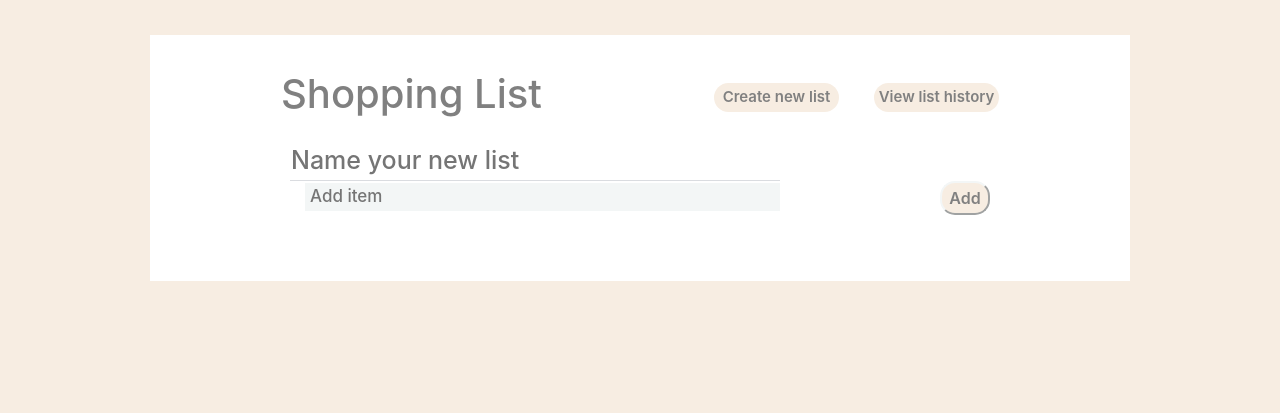
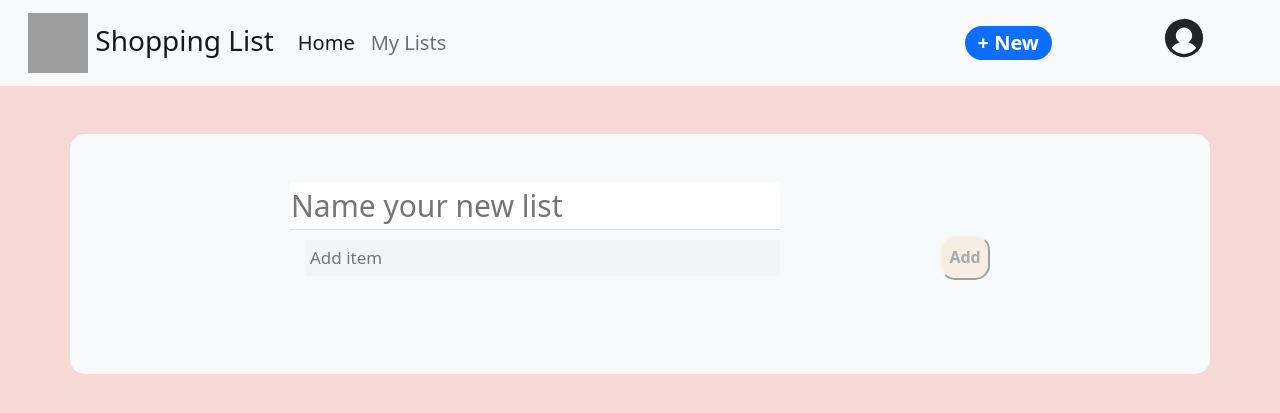
Before and after one commit to thucvy/shopping-list-project, a Flask app: page / in a window 1280 px wide. Shown: the top 413 px of the page. Run offline with Flask 2, Linux system fonts and the light colour scheme; some libraries are stand-ins or nearby versions; grey boxes are pictures that could not be loaded.

Commit message:
first phase of edit styling using bootstrap

```diff
--- a/app.py
+++ b/app.py
@@ -123,7 +123,7 @@ def create_app():
 
         connection.commit()
 
-        return render_template('home.html', entries=entries, listname=lname)
+        return render_template('home_extend.html', entries=entries, listname=lname)
 
     #This route is to save and redirect to 'View list history' page (used for the Prompt Ask-History Modal)
     @app.route("/save", methods =["GET","POST"])
@@ -166,10 +166,10 @@ def create_app():
         return response
 
     # Updated for DELETE LIST
-    @app.route("/list_delete/<lname>", methods =["POST","GET"])
+    @app.route("/list-delete/<lname>", methods =["POST","GET"])
     def list_delete(lname):
         print("in delete method")
-        sql_delete_list = "DELETE from lists where listName = TRIM(%s)"
+        sql_delete_list = "DELETE FROM lists WHERE listName = %s"
         cursor.execute(sql_delete_list, lname)
         connection.commit()
         print("Deleted rows : "+str(cursor.rowcount))
@@ -179,4 +179,4 @@ def create_app():
 
 if __name__ == '__main__':
     app = create_app()
-    app.run(debug=True)
+    app.run(debug=True, port=8080, use_reloader=False)
--- a/static/styles.css
+++ b/static/styles.css
@@ -3,7 +3,7 @@ html {
 }
 
 body{
-    background-color: #f7ede2;
+    background:#f5d9d5;
 }
 
 h1{
@@ -16,40 +16,12 @@ h2{
     text-align: center;
 }
 
-.bodypart{
-    background-color: white;
-    margin: 35px 150px;
-    padding: 20px;
+.content {
+    border-radius: 15px;
+    font-weight: 100;
+    color: rgba(0,0,0,.9);
 }
 
-.navbar {
-    max-width: 750px;
-    margin: 5px auto;
-    padding: 0 0px;
-    display: flex;
-    justify-content: space-between;
-    font-size: 20px;
-}
-
-.navbar__head{
-    color:grey;
-    display: flex;
-    padding: 0;
-    font-size: 40px;
-}
-
-.navbar__navigation{
-    list-style: none;
-    color:black;
-    display: flex;
-    padding: 0;
-    align-items: center;
-}
-
-.navbar__navigation-item{
-    margin-left: 25px;
-    text-align: center;
-}
 
 .button-item{
   background-color: #f7ede2; /* Green  #4CAF50 */
@@ -86,13 +58,14 @@ main{
 
 .form-list__input{
     width: 70%;
-    font-size: 25px;
+    font-size: 30px;
     font-weight: 530;
     margin-right: 20px;
+    margin-bottom: 5px;
     border: none;
     border-bottom: 1px solid #dadce0;
     padding: 1px;
-    color: grey;
+    color: rgba(0,0,0,.9);
 }
 
 .form-item{
@@ -108,13 +81,13 @@ main{
     font-size: 17px;
     font-weight: 470;
     margin-left: 15px;
-    margin-top: 2px;
+    margin-top: 5px;
     margin-right: 160px;
     margin-bottom: 4px;
     border: 2px;
     /*background-color: #f3f6f6;*/
     background-color: #f3f6f6;
-    padding-left: 5px;
+    padding: 5px;
 }
 
 .form__entry{
@@ -125,7 +98,7 @@ main{
     border-radius: 15px;
     cursor: pointer;
     background-color: #f7ede2;
-    color: grey;
+    color: darkgrey;
     border-color: #f3f6f6;
 }
 
@@ -154,7 +127,7 @@ main{
 .strikethrough{
     font-size: 20px;
     font-weight: 500;
-    color:grey;
+    color:rgba(0,0,0,.9);
 }
 
 input[type=checkbox]:checked + label{
@@ -198,7 +171,7 @@ input[type=checkbox]:checked + label + a + input + select + input {
 }
 
 .list_row_notes{
-    color:grey;
+    color:rgba(0,0,0,.9);
     width:270px;
     height: 25px;
     font-size: 14px;
@@ -208,7 +181,7 @@ input[type=checkbox]:checked + label + a + input + select + input {
 }
 
 .list_row_units{
-    color:grey;
+    color:rgba(0,0,0,.9);
     width:65px;
     height: 25px;
     font-size: 14px;
@@ -217,7 +190,7 @@ input[type=checkbox]:checked + label + a + input + select + input {
 }
 
 #list_row_quantity{
-    color:grey;
+    color:rgba(0,0,0,.9);
     width:40px;
     height: 25px;
     font-size: 14px;
@@ -316,7 +289,7 @@ th {
     border: none;
     background-color: #f7ede2;
     text-decoration: none;
-    color: black;
+    color: rgba(0,0,0,.9);
 }
 
 .table__row-delete-button:hover {
--- a/templates/home.html
+++ b/templates/home.html
@@ -9,36 +9,73 @@
         <link href="https://fonts.googleapis.com/css2?family=Lato:wght@400&display=swap" rel="stylesheet">
         <link rel="stylesheet" href="https://maxcdn.bootstrapcdn.com/bootstrap/4.0.0/css/bootstrap.min.css"
             integrity="sha384-Gn5384xqQ1aoWXA+058RXPxPg6fy4IWvTNh0E263XmFcJlSAwiGgFAW/dAiS6JXm" crossorigin="anonymous">
+        <link href="https://fonts.googleapis.com/css?family=Nunito:200,300,400,700" rel="stylesheet">
+        <link href="https://cdn.jsdelivr.net/npm/bootstrap@5.1.3/dist/css/bootstrap.min.css" rel="stylesheet"
+            integrity="sha384-1BmE4kWBq78iYhFldvKuhfTAU6auU8tT94WrHftjDbrCEXSU1oBoqyl2QvZ6jIW3" crossorigin="anonymous">
         <title>Shopping List</title>
     </head>
 
-    <body style="background-color: #f7ede2; display: flex; flex-direction: column; min-width: 1000px">
-        <div class="bodypart">
-            <!-- create a navbar which contains a header for Shopping List and 2 links for 'Create new list' and 'View list history' -->
-            <header class="navbar">
-                <h1 class="navbar__head">Shopping List</h1>
-                <ul class="navbar__navigation">
+    <body style="background:#f5d9d5">
+        {% block content %}
+        {% endblock content %}
         <!-- Create new list link : once hit,
                             1. If both List Name AND current Item list = empty -> no action (or go straight to Home page)
                             2. If there's change -> prompt to ask user to either save or discard
                             -->
+        <nav class="navbar navbar-expand-lg navbar-light bg-light">
+            <div class="container-fluid">
                 {% if not listname %}
-                    <li class="navbar__navigation-item"><a href="/" class="navbar__link"><span
-                                class="button-item">Create new list</span></a></li>
-                    <li class="navbar__navigation-item"><a href="/save" class="navbar__link"><span
-                                class="button-item">View list history</span></a></li>
+                <a class="navbar-brand fs-3" href="/">
+                    <img src="https://image.shutterstock.com/image-vector/shopping-list-line-art-style-260nw-643093108.jpg"
+                        width="60" height="60" class="d-inline-block align-center" alt="">
+                    Shopping List
+                </a>
                 {% else %}
-                    <li class="navbar__navigation-item"><a href="#" class="navbar__link" data-toggle="modal"
-                            data-target="#promptask-newModal"><span class="button-item">Create new list</span></a></li>
-                    <li class="navbar__navigation-item"><a href="#" class="navbar__link" data-toggle="modal"
-                            data-target="#promptask-historyModal"><span class="button-item">View list history</span></a>
-                    </li>
+                <a class="navbar-brand fs-3" href="#" data-toggle="modal" data-target="#promptask-newModal">
+                    <img src="https://image.shutterstock.com/image-vector/shopping-list-line-art-style-260nw-643093108.jpg"
+                        width="60" height="60" class="d-inline-block align-center" alt="">
+                    Shopping List
+                </a>
                 {% endif %}
 
-                    <!-- View list history link -->
+                <button class="navbar-toggler" type="button" data-bs-toggle="collapse"
+                    data-bs-target="#navbarNavAltMarkup" aria-controls="navbarNavAltMarkup" aria-expanded="false"
+                    aria-label="Toggle navigation">
+                    <span class="navbar-toggler-icon"></span>
+                </button>
+                <div class="collapse navbar-collapse" id="navbarNavAltMarkup">
+                    <div class="navbar-nav me-auto mb-2 mb-lg-0 fs-5">
+                        {% if not listname %}
+                        <a class="nav-link active" aria-current="page" href="/">Home</a>
+                        <a href="/save" class="nav-link">My Lists</a>
+                    </div>
+                    <div class="d-flex">
+                        <a href="/" class="nav-link"><span class="badge rounded-pill bg-primary fs-5 mx-5">+
+                                New</span></a>
+                        {% else %}
+                        <a class="nav-link active" aria-current="page" href="#" data-toggle="modal"
+                            data-target="#promptask-newModal">Home</a>
+                        <a href="#" class="nav-link" data-toggle="modal" data-target="#promptask-historyModal">My
+                            Lists</a>
+                    </div>
+                    <div class="d-flex">
+                        <a href="#" class="nav-link" data-toggle="modal" data-target="#promptask-newModal"><span
+                                class="badge rounded-pill bg-primary fs-5 mx-5">+
+                                New</span></a>
+                        {% endif %}
+                        <svg class="mx-5" viewBox="0 0 32 32" xmlns="http://www.w3.org/2000/svg" aria-hidden="true"
+                            role="presentation" focusable="false" style="height: 40; width: 40; fill: currentcolor;">
+                            <path
+                                d="m16 .7c-8.437 0-15.3 6.863-15.3 15.3s6.863 15.3 15.3 15.3 15.3-6.863 15.3-15.3-6.863-15.3-15.3-15.3zm0 28c-4.021 0-7.605-1.884-9.933-4.81a12.425 12.425 0 0 1 6.451-4.4 6.507 6.507 0 0 1 -3.018-5.49c0-3.584 2.916-6.5 6.5-6.5s6.5 2.916 6.5 6.5a6.513 6.513 0 0 1 -3.019 5.491 12.42 12.42 0 0 1 6.452 4.4c-2.328 2.925-5.912 4.809-9.933 4.809z">
+                            </path>
+                        </svg>
+                    </div>
 
-                </ul>
-            </header>
+                </div>
+            </div>
+        </nav>
+
+        <div class="container mx-auto my-5 p-5 bg-light content">
             <!-- Below is the main body of the web (below the nav bar) -->
             <main>
                 <!-- This is the 1st section where there's a text box to input 'List name' and another text box to add 'Item name' -->
@@ -140,6 +177,9 @@
         <script src="https://maxcdn.bootstrapcdn.com/bootstrap/4.0.0/js/bootstrap.min.js"
             integrity="sha384-JZR6Spejh4U02d8jOt6vLEHfe/JQGiRRSQQxSfFWpi1MquVdAyjUar5+76PVCmYl"
             crossorigin="anonymous"></script>
+        <script src="https://cdn.jsdelivr.net/npm/bootstrap@5.1.3/dist/js/bootstrap.bundle.min.js"
+            integrity="sha384-ka7Sk0Gln4gmtz2MlQnikT1wXgYsOg+OMhuP+IlRH9sENBO0LRn5q+8nbTov4+1p"
+            crossorigin="anonymous"></script>
         <script src="/static/script.js"></script>
 
         <!-- Prompt Ask - New Modal -->
--- a/templates/save.html
+++ b/templates/save.html
@@ -36,7 +36,7 @@
                         <td class="table__cell_2">{{row[1]}}</td>
                         <td class="table__cell_3">
                             {% include 'confirm_delete_modal.html' %}
-                            <a href="/list_delete/{{row[0]}}" class="table__row-delete-button" data-toggle="modal"
+                            <a href="/list-delete/{{row[0]}}" class="table__row-delete-button" data-toggle="modal"
                                 data-target="#confirmDeleteModal" id="deleteButton{{row[0]}}">
                                 <svg xmlns=" http://www.w3.org/2000/svg" width="20" height="20" fill="currentColor"
                                     class="bi bi-trash" viewBox="0 0 16 16">
```
Also changed, not shown: templates/home_extend.html (added, +11 -0 lines), templates/icon.jpg (added). Lines whose indentation alone changed are shown as unchanged.
